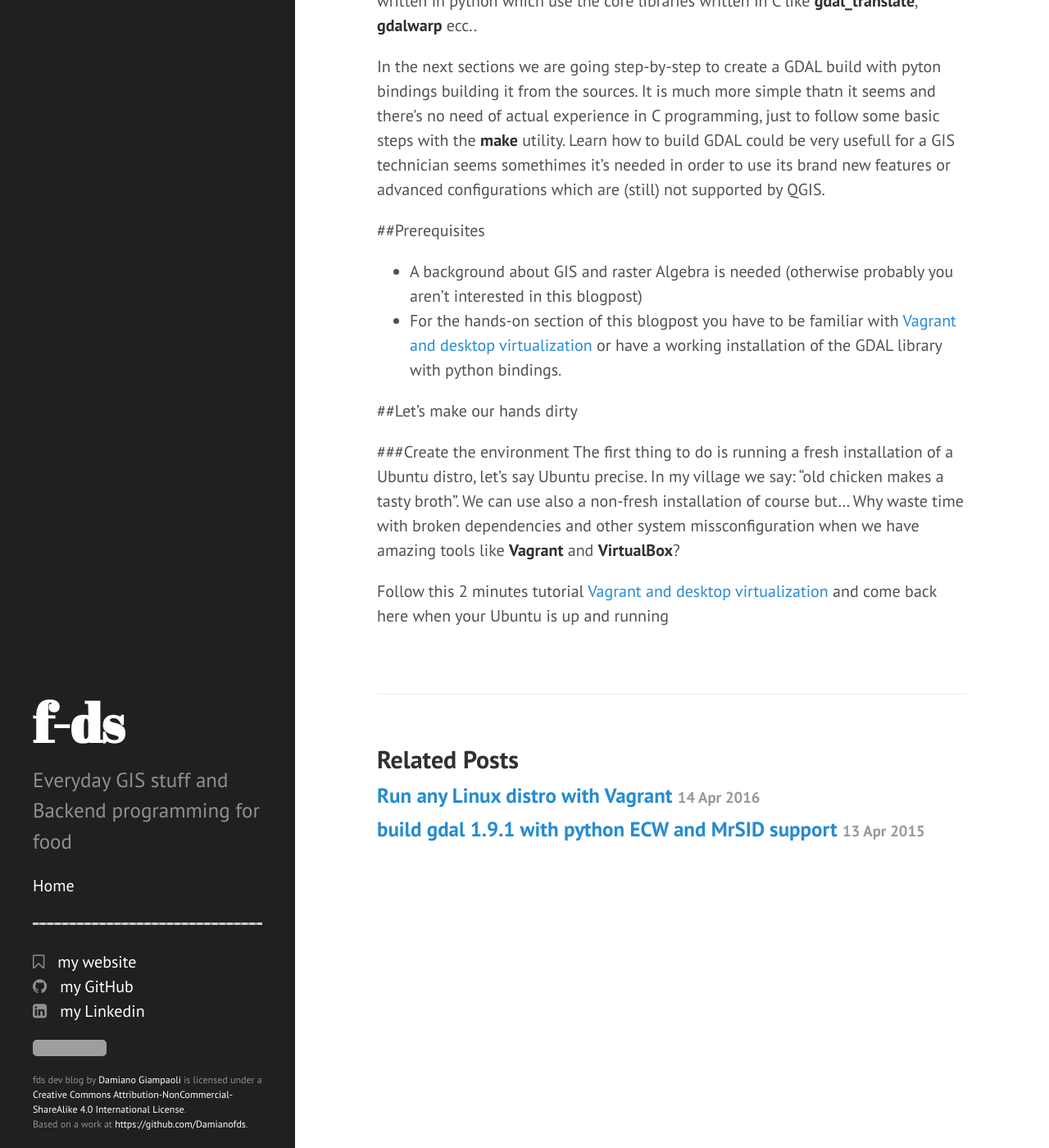
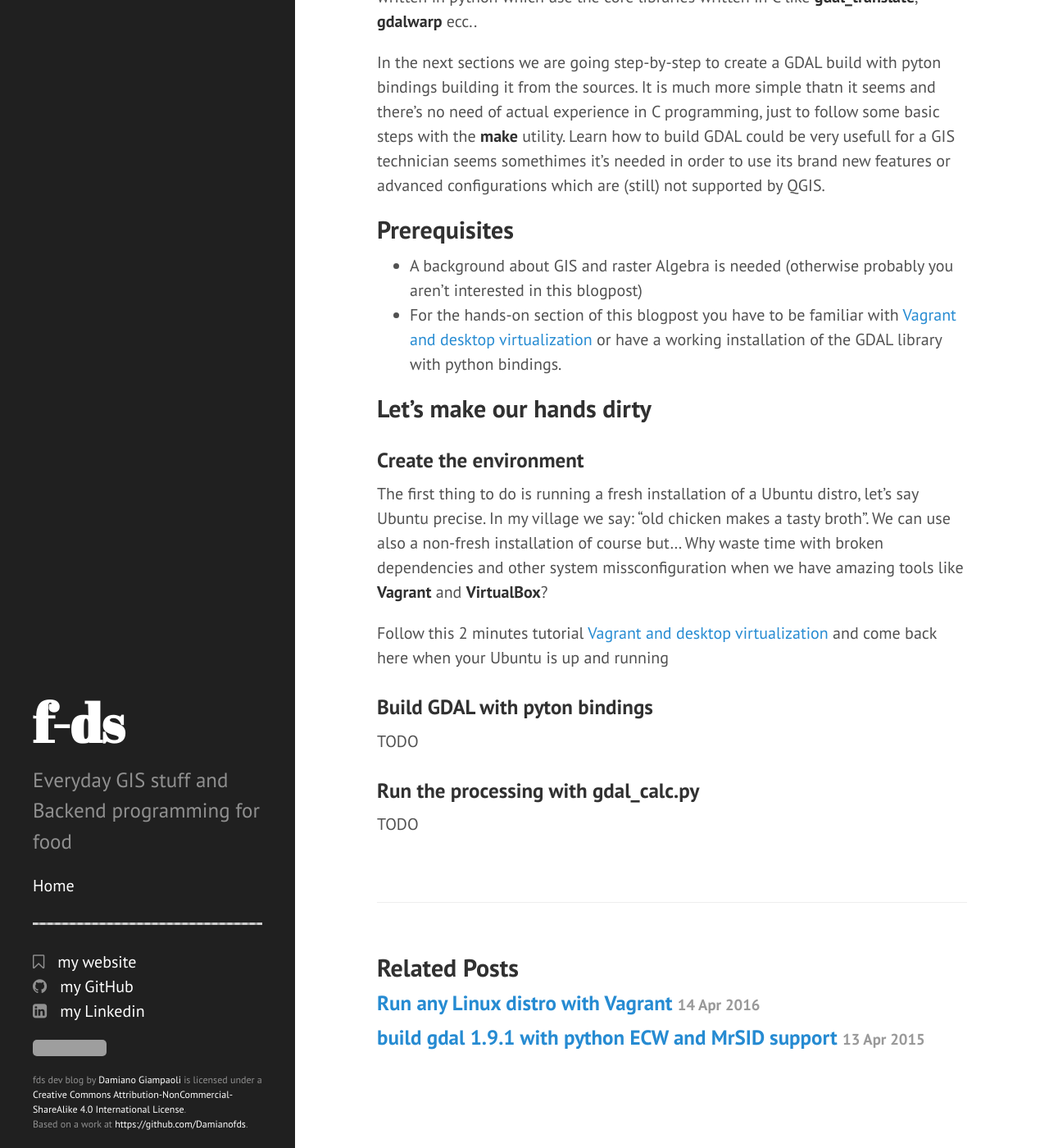
Before and after one commit to f-ds/f-ds.github.io, a Jekyll site: the page built from _posts/2016-04-18-raster-algebra-with-gdal-and-no-qgis.markdown, in a window 1280 px wide and 1400 px high, scrolled down 2057 px. Shown: the whole window at 82% size. Built offline with Jekyll 4.4.1, drawn with Linux system fonts in a browser that asks for light colours; nearby versions of some CDN libraries; some of the changed text lies outside the part shown; grey boxes are pictures that could not be loaded.

Commit message:
Post update: Raster algebra with GDAL (and no QGIS)

```diff
--- a/_posts/2016-04-18-raster-algebra-with-gdal-and-no-qgis.markdown
+++ b/_posts/2016-04-18-raster-algebra-with-gdal-and-no-qgis.markdown
@@ -3,7 +3,7 @@ published: true
 title: Raster algebra with GDAL (and no QGIS)
 layout: post
 ---
-##The problem
+## The problem
 
 I recently tried to use the **QGIS** 2.14.1 raster calculator to do some very basic operations on a forest loss map.
 
@@ -30,7 +30,7 @@ In the last QGIS release we get suddenly a clear message: I don't have enough me
 
 This behaviour seems to be confirmed by this [QGIS Feature Request](https://hub.qgis.org/issues/13336) and its related discussion below.
 
-##The solution
+## The solution
 
 So what can I do if I don't want wait for the implementation of this new feature request? The QGIS community is amazing but I need that work done ASAP and I can't wait for the developments nor contribute to QGIS atm.
 
@@ -41,14 +41,22 @@ In particular the command `gdal_calc.py` is used to perform raster algebra, [hav
 In the next sections we are going step-by-step to create a GDAL build with pyton bindings building it from the sources. It is much more simple thatn it seems and there's no need of actual experience in C programming, just to follow some basic steps with the **make** utility.
 Learn how to build GDAL could be very usefull for a GIS technician seems somethimes it's needed in order to use its brand new features or advanced configurations which are (still) not supported by QGIS.
 
-##Prerequisites
+## Prerequisites
 
 * A background about GIS and raster Algebra is needed (otherwise probably you aren't interested in this blogpost)
 * For the hands-on section of this blogpost you have to be familiar with [Vagrant and desktop virtualization](http://f-ds.github.io/devops/2016/04/14/real-vagrant-in-2-minutes-run-ubuntu-or-centos.html) or have a working installation of the GDAL library with python bindings.
 
-##Let's make our hands dirty
+## Let's make our hands dirty
 
-###Create the environment
+### Create the environment
 The first thing to do is running a fresh installation of a Ubuntu distro, let's say Ubuntu precise. In my village we say: "old chicken makes a tasty broth". We can use also a non-fresh installation of course but... Why waste time with broken dependencies and other system missconfiguration when we have amazing tools like **Vagrant** and **VirtualBox**?
 
 Follow this 2 minutes tutorial [Vagrant and desktop virtualization](http://f-ds.github.io/devops/2016/04/14/real-vagrant-in-2-minutes-run-ubuntu-or-centos.html) and come back here when your Ubuntu is up and running
+
+### Build GDAL with pyton bindings
+
+TODO
+
+### Run the processing with gdal_calc.py
+
+TODO
```
